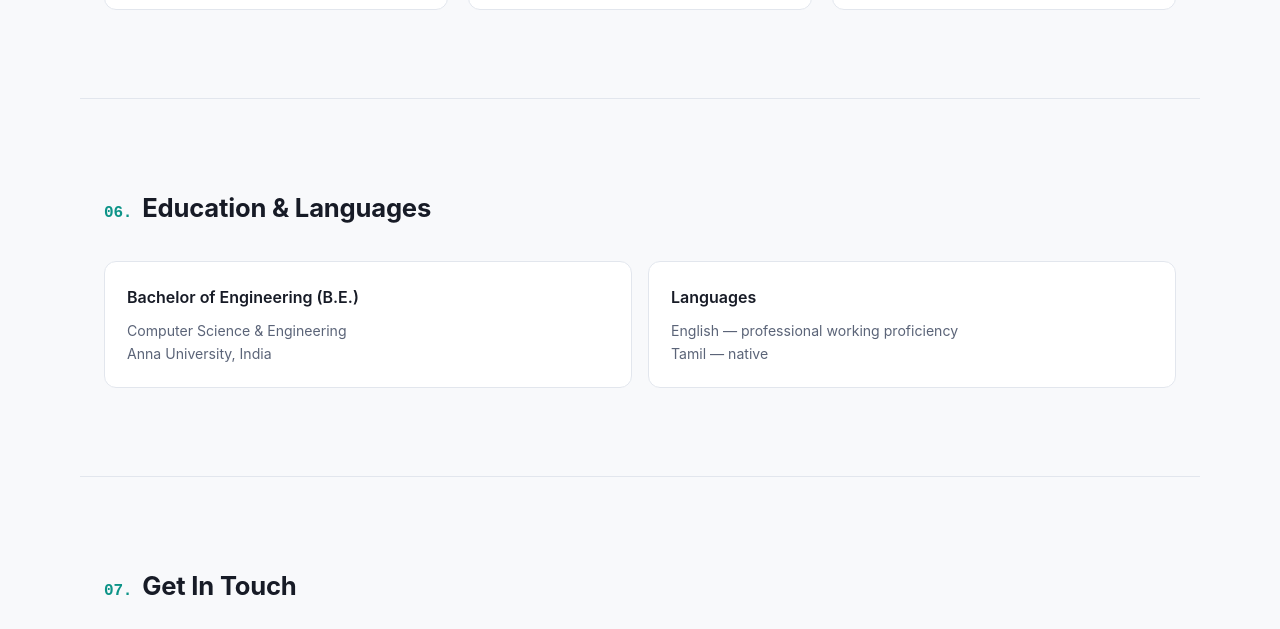
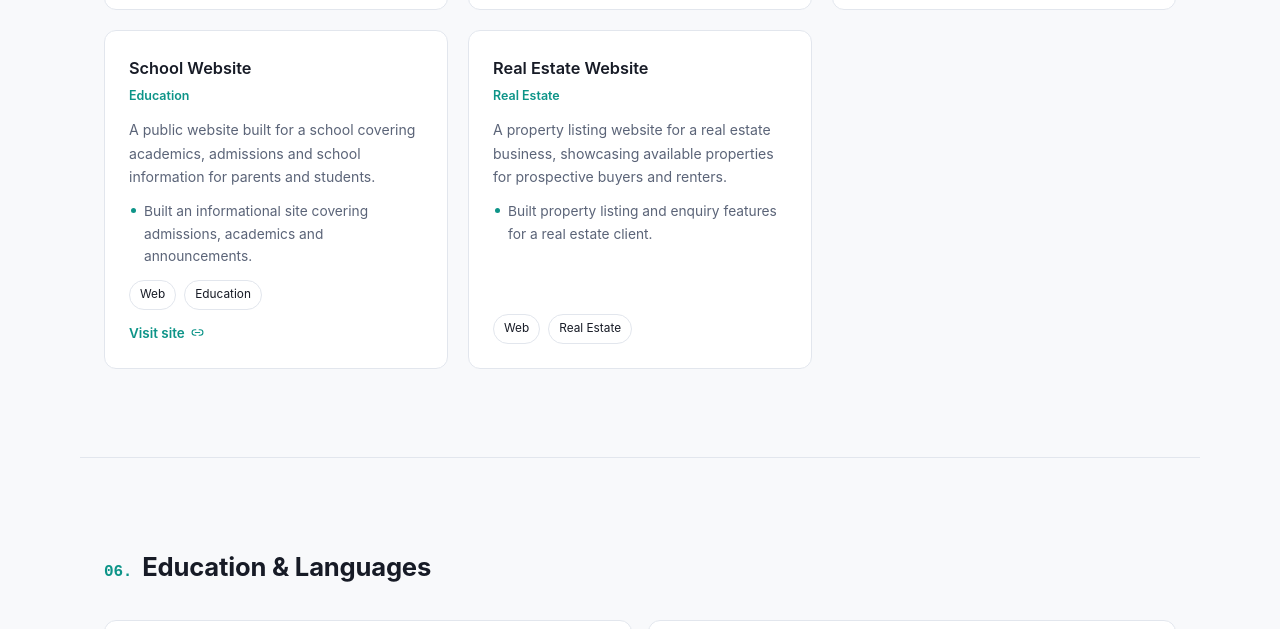
Before and after one commit to thirunavukkarasuthangaraj/resume, a plain HTML site: page index.html in a window 1280 px wide. Shown: the part 5562-6191 px from the top of the page. Drawn offline with Linux system fonts and the light colour scheme.

Commit message:
Add School Website and Real Estate Website to Freelance Work

```diff
--- a/index.html
+++ b/index.html
@@ -367,6 +367,29 @@
           <a href="http://shop.magira.in" target="_blank" rel="noopener" class="project-link">Shop <svg class="icon"><use href="#icon-link"></use></svg></a>
         </div>
       </div>
+      <div class="project-card">
+        <div class="project-head">
+          <h3>School Website</h3>
+          <span class="project-role">Education</span>
+        </div>
+        <p>A public website built for a school covering academics, admissions and school information for parents and students.</p>
+        <ul class="project-points">
+          <li>Built an informational site covering admissions, academics and announcements.</li>
+        </ul>
+        <div class="tags"><span>Web</span><span>Education</span></div>
+        <a href="https://vasanthschool.online/" target="_blank" rel="noopener" class="project-link">Visit site <svg class="icon"><use href="#icon-link"></use></svg></a>
+      </div>
+      <div class="project-card">
+        <div class="project-head">
+          <h3>Real Estate Website</h3>
+          <span class="project-role">Real Estate</span>
+        </div>
+        <p>A property listing website for a real estate business, showcasing available properties for prospective buyers and renters.</p>
+        <ul class="project-points">
+          <li>Built property listing and enquiry features for a real estate client.</li>
+        </ul>
+        <div class="tags"><span>Web</span><span>Real Estate</span></div>
+      </div>
     </div>
   </section>
 
```
